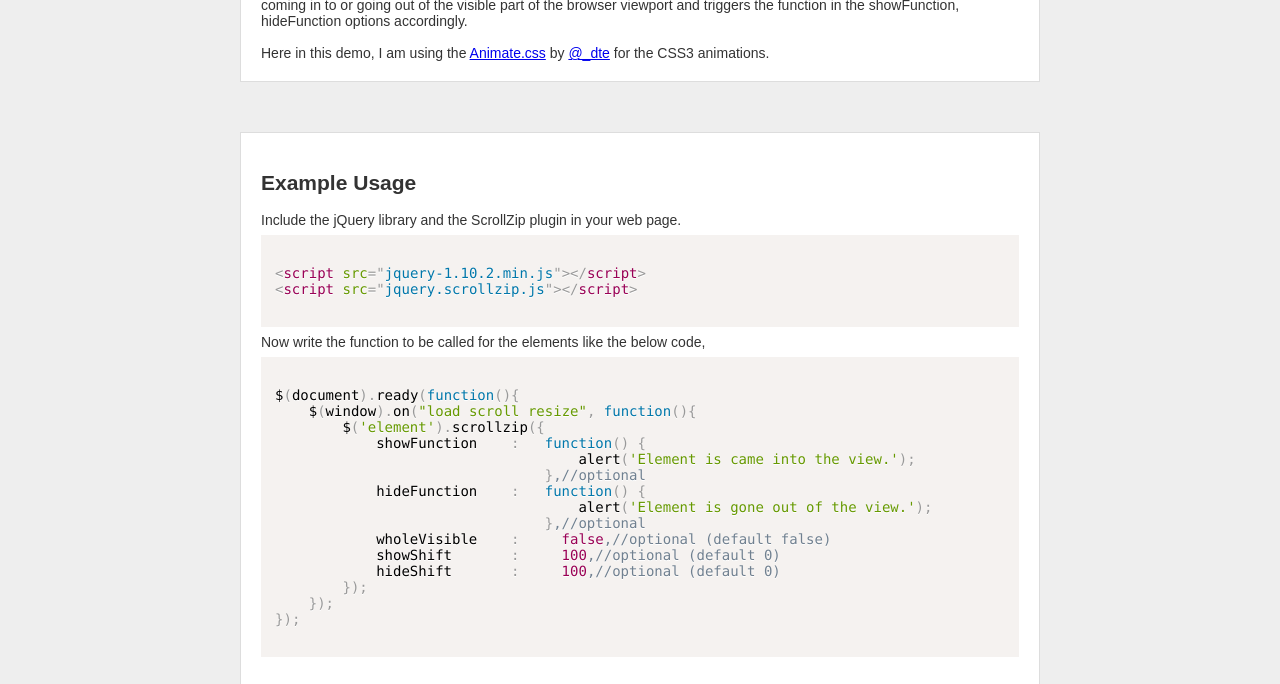
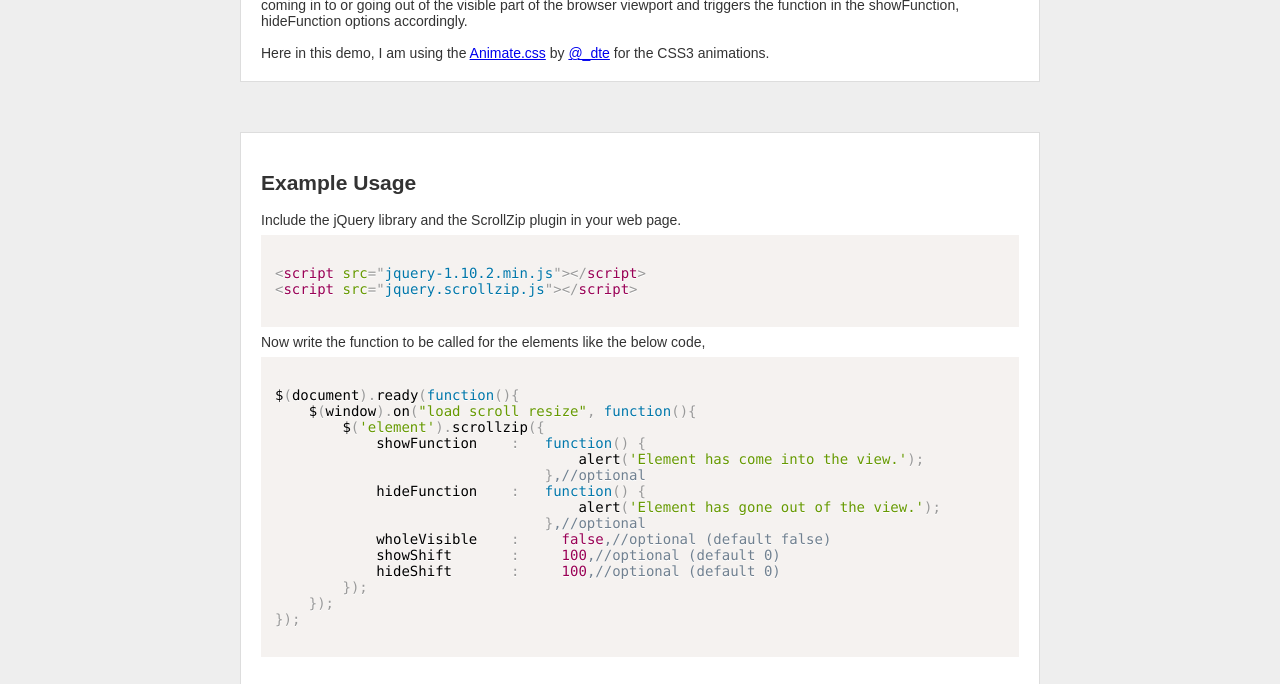
Before and after one commit to tinywall/scrollzip, a plain HTML site: page index.htm in a window 1280 px wide. Shown: the part 322-1006 px from the top of the page. Drawn offline with Linux system fonts and the light colour scheme.

Commit message:
Typo fix

```diff
--- a/index.htm
+++ b/index.htm
@@ -69,10 +69,10 @@ $(document).ready(function(){
     $(window).on("load scroll resize", function(){
         $('element').scrollzip({
             showFunction    :   function() {
-                                    alert('Element is came into the view.');
+                                    alert('Element has come into the view.');
                                 },//optional
             hideFunction    :   function() {
-                                    alert('Element is gone out of the view.');
+                                    alert('Element has gone out of the view.');
                                 },//optional
             wholeVisible    :     false,//optional (default false)
             showShift       :     100,//optional (default 0)
```
